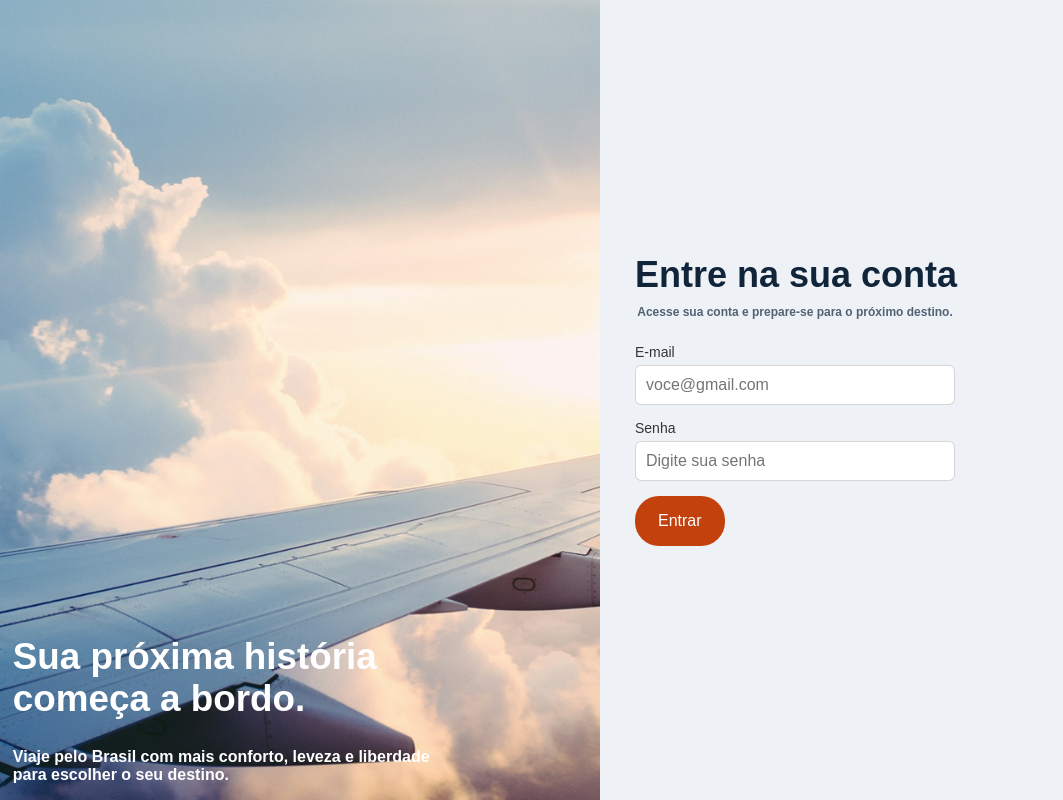
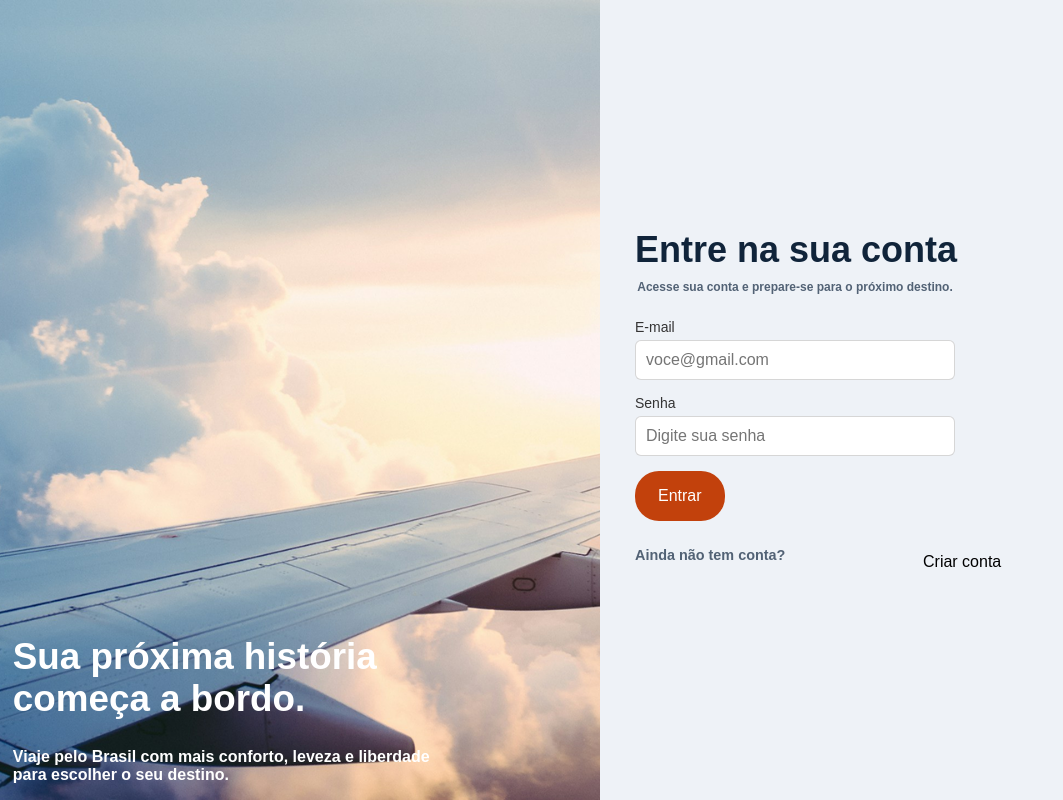
Before and after one commit to Dorival-Camara/controle-frota, a PHP site: page /view/index.php in a window 1280 px wide. Shown: the whole page, without its empty margins (0-1063 px from the left). Run offline with PHP 8.4, Linux system fonts and the light colour scheme.

Commit message:
continucao css

```diff
--- a/assets/css/style.css
+++ b/assets/css/style.css
@@ -68,6 +68,24 @@ body {
     left: 1%;
 }
 
+
+.titulo_criar {
+    position: fixed;
+    font-size: 90%;
+    color: #526275;
+    width: 30%;
+    margin-top: 2%;
+
+
+}
+
+.criar_conta {
+    margin-top: 10%;
+    margin-left: 90%;
+    width: 110%;
+
+}
+
 .aviso_erro {
     background-color: #fde2e2;
     color: #a12626;
--- /dev/null
+++ b/controller/criar_conta.php
@@ -0,0 +1,4 @@
+<?php
+session_start();
+
+?>
--- a/view/index.php
+++ b/view/index.php
@@ -30,9 +30,6 @@ if(isset($_SESSION['erro_login'])) {
     <h3 class="subtitulo_entrar">Viaje pelo Brasil com mais conforto, leveza e liberdade para escolher o seu destino.</h3>
 
 
-
-
-
     <div class="fundo_login">
 
         <div class="caixa_login">
@@ -60,6 +57,11 @@ if(isset($_SESSION['erro_login'])) {
 
                 <button type="submit" class="botao_entrar">Entrar</button>
 
+
+                <h3 class="titulo_criar">Ainda não tem conta?</h3>
+
+                <div type="submit" class="criar_conta"> Criar conta </div>
+
             </form>
 
         </div>
```
